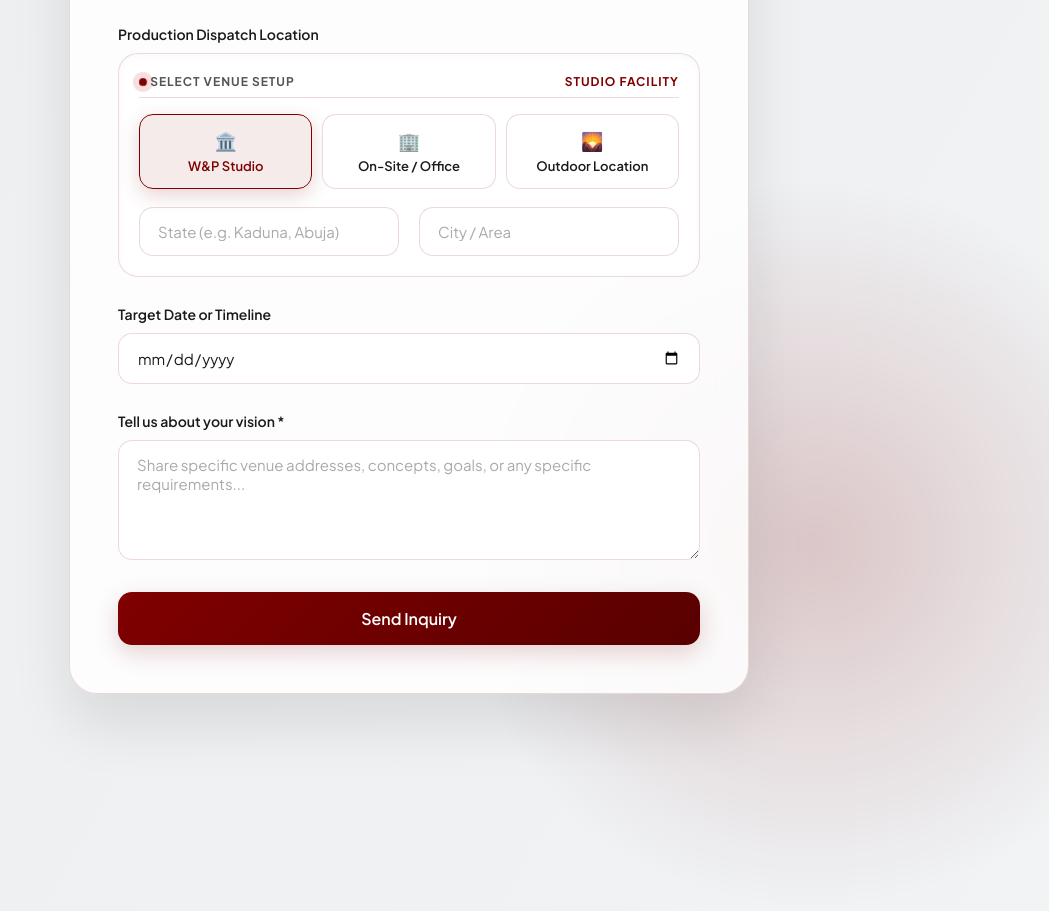
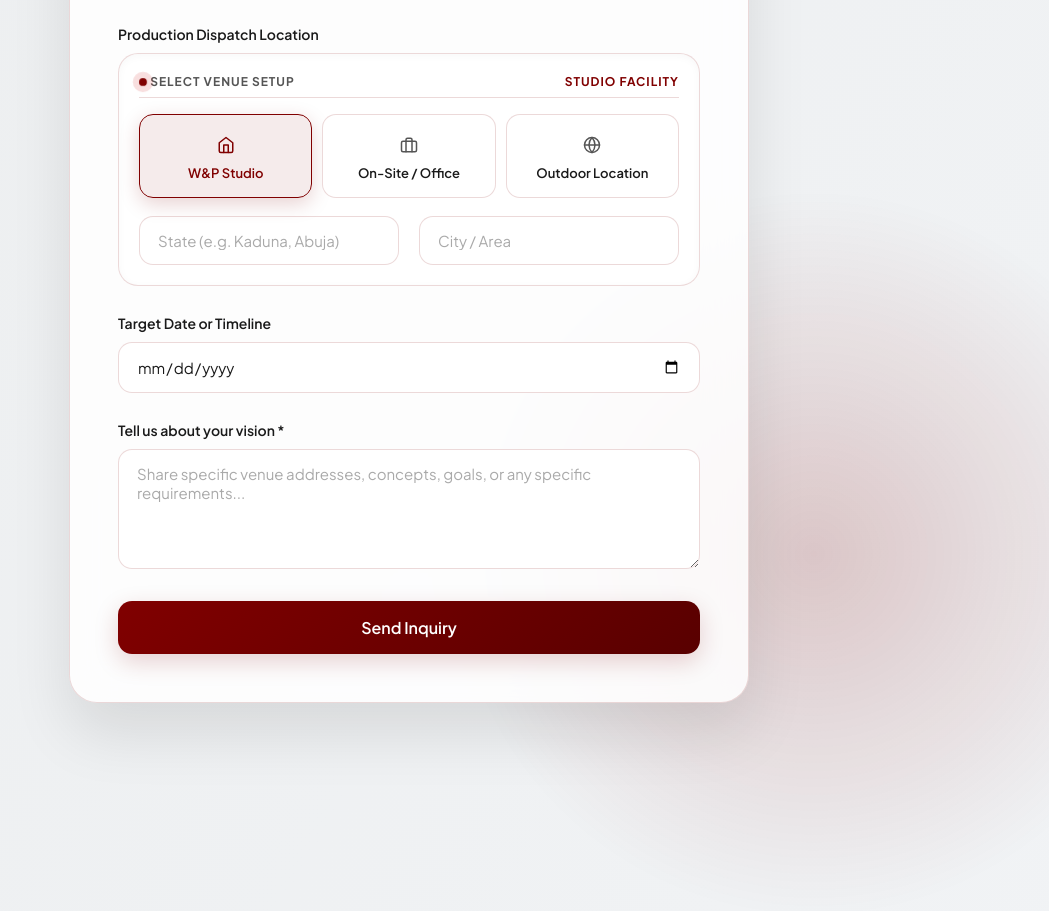
Before and after one commit to Wine-press/wine-pressmediaform, a plain HTML site: page index.html in a window 1280 px wide. Shown: the part 977-1888 px from the top of the page, without its empty margins (231-1280 px from the left). Drawn offline with nearby package versions, Linux system fonts and the light colour scheme.

Commit message:
Update index.html

```diff
--- a/index.html
+++ b/index.html
@@ -377,7 +377,7 @@
             color: var(--maroon);
         }
 
-        /* UNIQUE DISPATCH TERMINAL LOCATION SELECTOR */
+        /* DISPATCH TERMINAL LOCATION SELECTOR */
         .dispatch-terminal {
             background: var(--input-bg);
             border: 1px solid var(--border-color);
@@ -431,7 +431,7 @@
 
         .venue-pill {
             position: relative;
-            padding: 14px 12px;
+            padding: 16px 12px;
             background: var(--card-bg);
             border: 1px solid var(--border-color);
             border-radius: 14px;
@@ -441,7 +441,7 @@
             display: flex;
             flex-direction: column;
             align-items: center;
-            gap: 4px;
+            gap: 6px;
         }
 
         .venue-pill:hover {
@@ -454,8 +454,23 @@
         }
 
         .venue-pill-icon {
-            font-size: 18px;
-            margin-bottom: 2px;
+            width: 28px;
+            height: 28px;
+            color: var(--text-muted);
+            display: flex;
+            align-items: center;
+            justify-content: center;
+            transition: var(--transition);
+        }
+
+        .venue-pill-icon svg {
+            width: 18px;
+            height: 18px;
+            stroke: currentColor;
+            fill: none;
+            stroke-width: 2;
+            stroke-linecap: round;
+            stroke-linejoin: round;
         }
 
         .venue-pill-title {
@@ -468,6 +483,10 @@
             background: var(--maroon-light);
             border-color: var(--maroon);
             box-shadow: 0 6px 20px var(--glow-color);
+        }
+
+        .venue-pill.active .venue-pill-icon {
+            color: var(--maroon);
         }
 
         .venue-pill.active .venue-pill-title {
@@ -621,7 +640,7 @@
                 <div class="error-message" id="service-error" style="margin-top: 8px;">Please select at least one service</div>
             </div>
 
-            <!-- UNIQUE DISPATCH TERMINAL LOCATION SELECTOR -->
+            <!-- DISPATCH TERMINAL LOCATION SELECTOR (No Emojis, Pure SVG Icons) -->
             <div class="form-group">
                 <label>Production Dispatch Location</label>
 
@@ -634,19 +653,25 @@
                     <div class="venue-pill-group">
                         <div class="venue-pill active" onclick="selectVenuePill(this, 'Wine & Press Studio')">
                             <input type="radio" name="venue_preference" value="Wine & Press Studio" checked>
-                            <span class="venue-pill-icon">🏛️</span>
+                            <div class="venue-pill-icon">
+                                <svg viewBox="0 0 24 24"><path d="M3 9l9-7 9 7v11a2 2 0 0 1-2 2H5a2 2 0 0 1-2-2z"></path><polyline points="9 22 9 12 15 12 15 22"></polyline></svg>
+                            </div>
                             <span class="venue-pill-title">W&P Studio</span>
                         </div>
 
                         <div class="venue-pill" onclick="selectVenuePill(this, 'Client Location / On-Site')">
                             <input type="radio" name="venue_preference" value="Client Location / On-Site">
-                            <span class="venue-pill-icon">🏢</span>
+                            <div class="venue-pill-icon">
+                                <svg viewBox="0 0 24 24"><rect x="2" y="7" width="20" height="14" rx="2" ry="2"></rect><path d="M16 21V5a2 2 0 0 0-2-2h-4a2 2 0 0 0-2 2v16"></path></svg>
+                            </div>
                             <span class="venue-pill-title">On-Site / Office</span>
                         </div>
 
                         <div class="venue-pill" onclick="selectVenuePill(this, 'Outdoor / External Location')">
                             <input type="radio" name="venue_preference" value="Outdoor / External Location">
-                            <span class="venue-pill-icon">🌄</span>
+                            <div class="venue-pill-icon">
+                                <svg viewBox="0 0 24 24"><circle cx="12" cy="12" r="10"></circle><line x1="2" y1="12" x2="22" y2="12"></line><path d="M12 2a15.3 15.3 0 0 1 4 10 15.3 15.3 0 0 1-4 10 15.3 15.3 0 0 1-4-10 15.3 15.3 0 0 1 4-10z"></path></svg>
+                            </div>
                             <span class="venue-pill-title">Outdoor Location</span>
                         </div>
                     </div>
@@ -710,7 +735,6 @@
             pillElement.classList.add('active');
             pillElement.querySelector('input[type="radio"]').checked = true;
 
-            // Update terminal live label
             const labelMap = {
                 'Wine & Press Studio': 'Studio Facility',
                 'Client Location / On-Site': 'On-Site Dispatch',
@@ -771,7 +795,6 @@
 
             if (!isValid) return;
 
-            // Activate Cinematic Ticker Animation States
             submitBtn.textContent = 'Transmitting...';
             submitBtn.disabled = true;
             ticker.classList.add('active');
```
